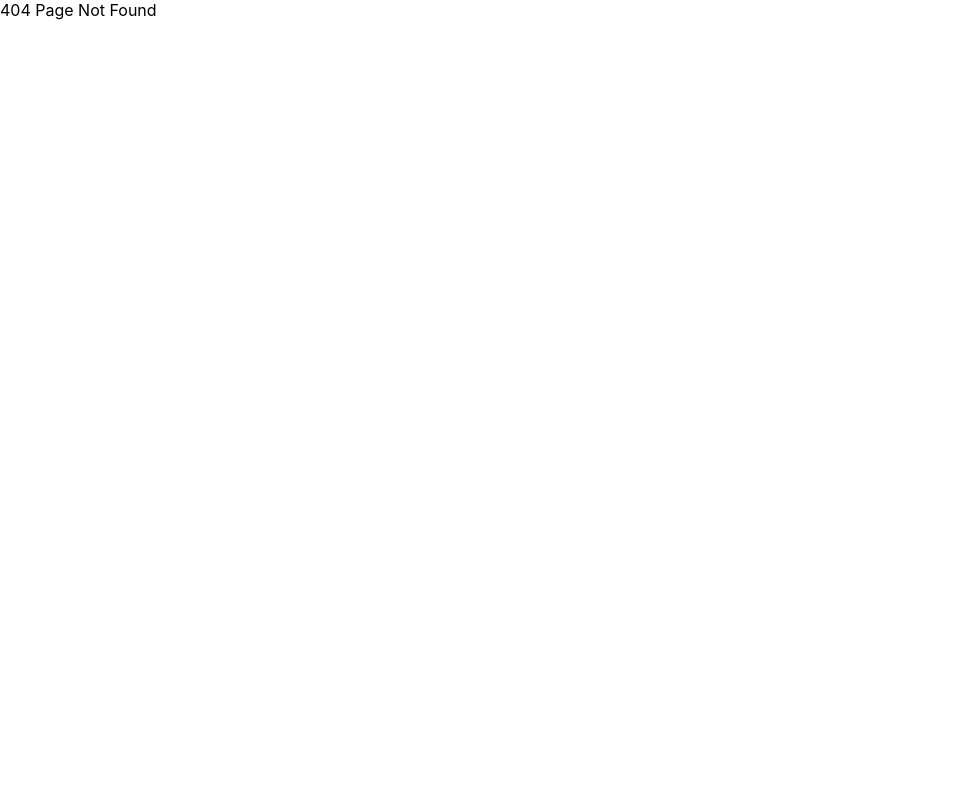
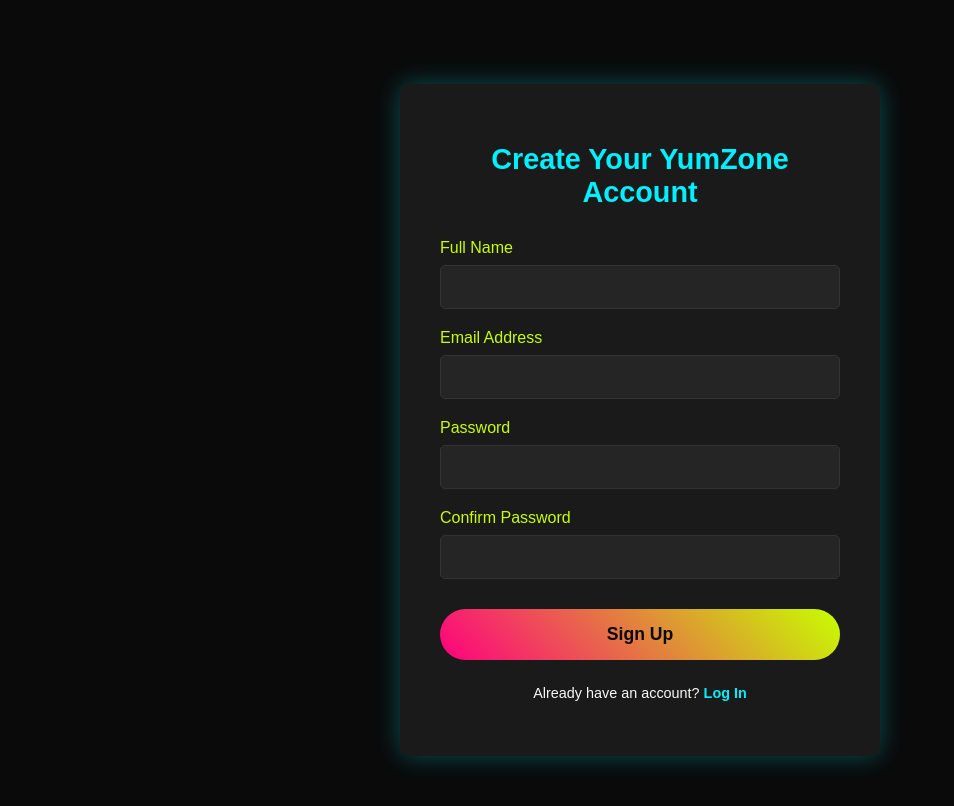
Before and after one commit to DilumPal/fastfood-website, a React (Create React App) app in the folder frontend/: page /signup in a window 1280 px wide. Before the commit this address had no page. Shown: the top 806 px of the page, without its empty margins (0-954 px from the left). Built offline with nearby package versions, Linux system fonts and the light colour scheme.

Commit message:
login page

```diff
--- a/frontend/src/App.js
+++ b/frontend/src/App.js
@@ -3,6 +3,7 @@
 
 // Import your new home page component
 import HomePage from './pages/HomePage';
+import SignUp from './pages/SignUp';
 
 // Assuming you will create these page components later
 // import MenuPage from './pages/MenuPage';
@@ -17,6 +18,10 @@
 
         {/* 2. Set HomePage as the primary component for the root path ("/") */}
         <Route path="/" element={<HomePage />} />
+        <Route path="/signup" element={<SignUp />} />
+
+        {/* Add a route for Login which the signup page links to */}
+        {/* <Route path="/login" element={<LoginPage />} /> */}
 
         {/* 3. Placeholder Routes for your buttons (Menu, Order, About Us) */}
         {/* You will replace the <div>...</div> with the actual imported component later */}
--- a/frontend/src/pages/HomePage.css
+++ b/frontend/src/pages/HomePage.css
@@ -16,6 +16,43 @@
   min-height: 100vh;
 }
 
+/* --- Main Header for Business Name --- */
+.main-header {
+  display: flex;
+  justify-content: center;
+  align-items: center;
+  gap: 40px;
+  padding: 20px 0;
+  background-color: var(--color-primary);
+  /* The color is already set by home-container, but being explicit is good */
+  color: var(--color-secondary);
+  box-shadow: 0 2px 10px rgba(0, 0, 0, 0.5);
+  position: sticky; /* Keep it at the top */
+  top: 0;
+  z-index: 10;
+}
+
+.logo-letters1 {
+  font-size: 2rem;
+  font-weight: 1000;
+  text-shadow: 0 0 10px rgba(255, 255, 255, 0.7);
+}
+
+.logo-letters2 {
+  font-size: 2rem;
+  font-weight: 1000;
+  text-shadow: 0 0 10px rgba(255, 255, 255, 0.7);
+}
+
+.logo {
+  font-size: 3.5rem;
+  font-weight: 900;
+  background: linear-gradient(50deg, yellow, orange); /* gradient colors */
+  -webkit-background-clip: text;  /* clips gradient to text shape */
+  -webkit-text-fill-color: transparent; /* makes text itself transparent so gradient shows */
+
+}
+
 /* --- Hero Section --- */
 .hero {
   /* Use a relative URL if the image is in the public folder */
@@ -26,7 +63,8 @@
   flex-direction: column;
   align-items: center;
   justify-content: center;
-  padding: 100px 20px;
+  /* Reduced top padding slightly to account for the new header */
+  padding: 80px 20px 100px 20px;
   text-align: center;
   position: relative;
 }
@@ -54,8 +92,8 @@
 .sub-headline {
   font-size: 1.5rem;
   font-weight: 300;
-  color: white;
-  text-shadow: 0 0 10px var(--color-primary);
+  color: rgb(0, 0, 0);
+  text-shadow: 0 0 10px white;
   margin-bottom: 40px;
   z-index: 1;
 }
--- a/frontend/src/pages/HomePage.js
+++ b/frontend/src/pages/HomePage.js
@@ -8,6 +8,12 @@
   return (
     // 1. Replaced style={styles.container} with className="home-container"
     <div className="home-container">
+      {/* 5. Added a simple header for the business name */}
+      <header className="main-header">
+        <div className="logo-letters1">🥯🧀🥞🌭🍔🍟🍕🥪</div>
+        <div className="logo">YumZone</div>
+        <div className="logo-letters2">🌮🌯🍣🍝🍜🥧🍩🍪</div>
+      </header>
 
       {/* 2. Replaced style={styles.hero} with className="hero" */}
       <div className="hero">
--- /dev/null
+++ b/frontend/src/pages/SignUp.css
@@ -0,0 +1,122 @@
+/* Placeholder Colors from HomePage.css */
+:root {
+  --color-primary: #0A0A0A;
+  --color-secondary: #F8F8F8;
+  --color-electric-blue: #00F0FF;
+  --color-hot-pink: #FF007F;
+  --color-zesty-lime: #C7FF00;
+}
+
+.signup-container {
+  display: flex;
+  justify-content: center;
+  align-items: center;
+  min-height: 100vh;
+  background-color: var(--color-primary);
+  font-family: 'Poppins', sans-serif;
+  padding: 20px;
+}
+
+.signup-box {
+  background-color: #1a1a1a;
+  padding: 40px;
+  border-radius: 10px;
+  box-shadow: 0 0 25px rgba(0, 240, 255, 0.3); /* Subtle blue glow */
+  width: 100%;
+  max-width: 400px;
+  color: var(--color-secondary);
+}
+
+.signup-title {
+  text-align: center;
+  color: var(--color-electric-blue);
+  margin-bottom: 30px;
+  font-size: 1.8rem;
+  font-weight: 700;
+}
+
+.form-group {
+  margin-bottom: 20px;
+}
+
+.form-group label {
+  display: block;
+  margin-bottom: 8px;
+  font-weight: 500;
+  color: var(--color-zesty-lime);
+}
+
+.form-group input {
+  width: 100%;
+  padding: 12px;
+  border: 1px solid #333;
+  border-radius: 5px;
+  background-color: #252525;
+  color: var(--color-secondary);
+  font-size: 1rem;
+  box-sizing: border-box; /* Include padding in width */
+  transition: border-color 0.3s;
+}
+
+.form-group input:focus {
+  outline: none;
+  border-color: var(--color-electric-blue);
+  box-shadow: 0 0 5px rgba(0, 240, 255, 0.5);
+}
+
+.signup-button {
+  width: 100%;
+  padding: 15px;
+  border: none;
+  border-radius: 50px;
+  font-size: 1.1rem;
+  font-weight: 700;
+  color: var(--color-primary);
+  background: linear-gradient(45deg, var(--color-hot-pink), var(--color-zesty-lime));
+  cursor: pointer;
+  transition: opacity 0.3s, transform 0.3s;
+  margin-top: 10px;
+}
+
+.signup-button:hover {
+  opacity: 0.9;
+  transform: translateY(-2px);
+}
+
+.login-prompt {
+  text-align: center;
+  margin-top: 25px;
+  font-size: 0.9rem;
+}
+
+.login-link {
+  color: var(--color-electric-blue);
+  text-decoration: none;
+  font-weight: 600;
+  transition: color 0.3s;
+}
+
+.login-link:hover {
+  color: var(--color-hot-pink);
+}
+
+/* Success/Error Messages */
+.message {
+    padding: 10px;
+    border-radius: 5px;
+    margin-bottom: 15px;
+    text-align: center;
+    font-weight: 600;
+}
+
+.success {
+    background-color: rgba(199, 255, 0, 0.2); /* Zesty Lime tint */
+    color: var(--color-zesty-lime);
+    border: 1px solid var(--color-zesty-lime);
+}
+
+.error {
+    background-color: rgba(255, 0, 127, 0.2); /* Hot Pink tint */
+    color: var(--color-hot-pink);
+    border: 1px solid var(--color-hot-pink);
+}
--- /dev/null
+++ b/frontend/src/pages/SignUp.js
@@ -0,0 +1,146 @@
+import React, { useState } from 'react';
+import { Link, useNavigate } from 'react-router-dom';
+import './SignUp.css';
+
+const SignUp = () => {
+  const [formData, setFormData] = useState({
+    fullName: '',
+    email: '',
+    password: '',
+    confirmPassword: ''
+  });
+  const [message, setMessage] = useState('');
+  const [isError, setIsError] = useState(false);
+  const navigate = useNavigate();
+
+  const handleChange = (e) => {
+    setFormData({
+      ...formData,
+      [e.target.name]: e.target.value,
+    });
+  };
+
+  const handleSubmit = async (e) => {
+    e.preventDefault();
+    setMessage('');
+    setIsError(false);
+
+    if (formData.password !== formData.confirmPassword) {
+      setMessage('Passwords do not match!');
+      setIsError(true);
+      return;
+    }
+
+    try {
+      const response = await fetch('../backend/signup.php', { // Replace with your actual PHP path
+        method: 'POST',
+        headers: {
+          'Content-Type': 'application/json',
+        },
+        // Send only necessary data to the backend
+        body: JSON.stringify({
+          fullName: formData.fullName,
+          email: formData.email,
+          password: formData.password,
+        }),
+      });
+
+      const data = await response.json();
+
+      if (data.success) {
+        setMessage('Sign-up successful! Redirecting to login...');
+        setIsError(false);
+        // Navigate or redirect the user after a brief delay
+        setTimeout(() => {
+          // Navigate to the Home Page (/) upon successful registration
+          navigate('/');
+        }, 1500);
+      } else {
+        setMessage(data.message || 'Sign-up failed. Please try again.');
+        setIsError(true);
+      }
+    } catch (error) {
+      console.error('Network Error:', error);
+      setMessage('A network error occurred. Please check your connection.');
+      setIsError(true);
+    }
+  };
+
+  return (
+    <div className="signup-container">
+      <div className="signup-box">
+        <h1 className="signup-title">Create Your YumZone Account</h1>
+
+        {/* Display response message */}
+        {message && (
+          <div className={`message ${isError ? 'error' : 'success'}`}>
+            {message}
+          </div>
+        )}
+
+        <form onSubmit={handleSubmit} className="signup-form">
+
+          <div className="form-group">
+            <label htmlFor="fullName">Full Name</label>
+            <input
+              type="text"
+              id="fullName"
+              name="fullName"
+              value={formData.fullName}
+              onChange={handleChange}
+              required
+            />
+          </div>
+
+          <div className="form-group">
+            <label htmlFor="email">Email Address</label>
+            <input
+              type="email"
+              id="email"
+              name="email"
+              value={formData.email}
+              onChange={handleChange}
+              required
+            />
+          </div>
+
+          <div className="form-group">
+            <label htmlFor="password">Password</label>
+            <input
+              type="password"
+              id="password"
+              name="password"
+              value={formData.password}
+              onChange={handleChange}
+              required
+              minLength="8"
+            />
+          </div>
+
+          <div className="form-group">
+            <label htmlFor="confirmPassword">Confirm Password</label>
+            <input
+              type="password"
+              id="confirmPassword"
+              name="confirmPassword"
+              value={formData.confirmPassword}
+              onChange={handleChange}
+              required
+              minLength="8"
+            />
+          </div>
+
+          <button type="submit" className="signup-button">
+            Sign Up
+          </button>
+        </form>
+
+        <p className="login-prompt">
+          Already have an account? <Link to="/login" className="login-link">Log In</Link>
+        </p>
+      </div>
+    </div>
+  );
+};
+
+export default SignUp;
```
Also changed, not shown: 1 other file (tests, documents, lock files or other folders).
